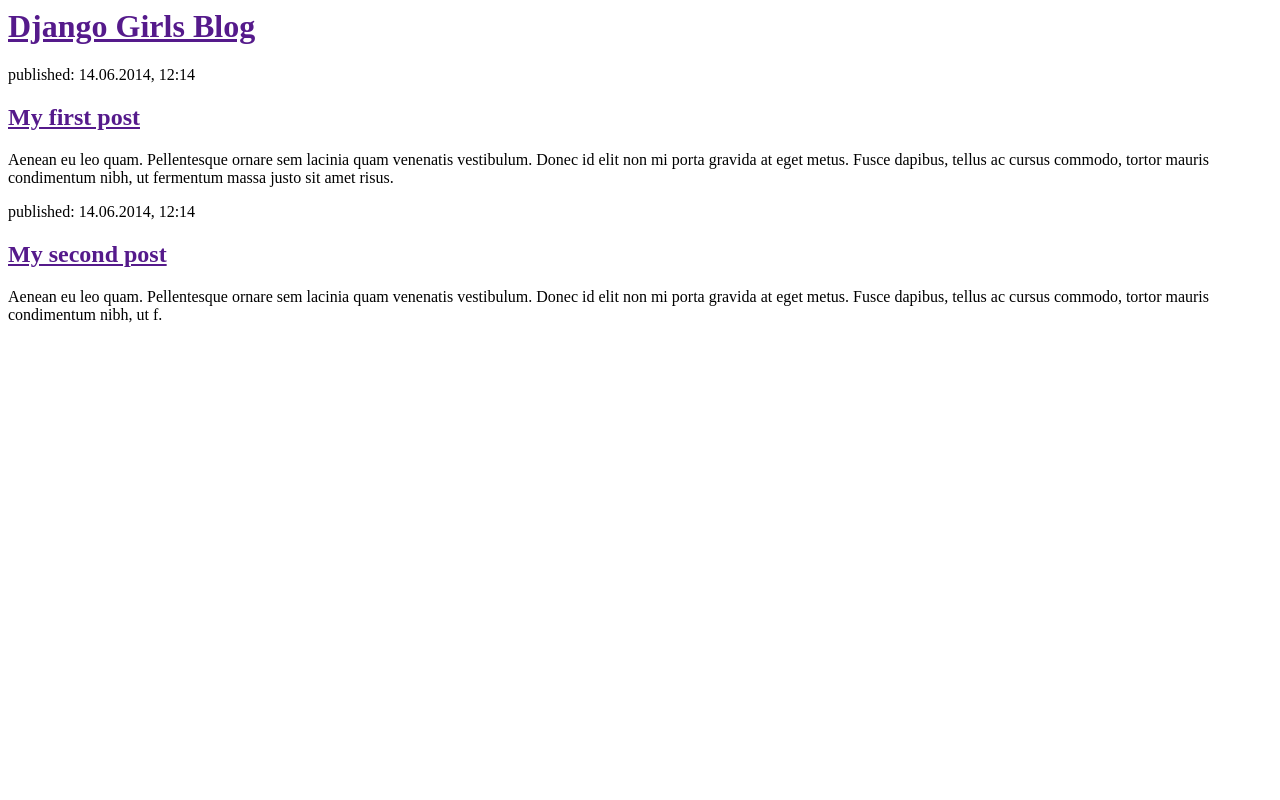
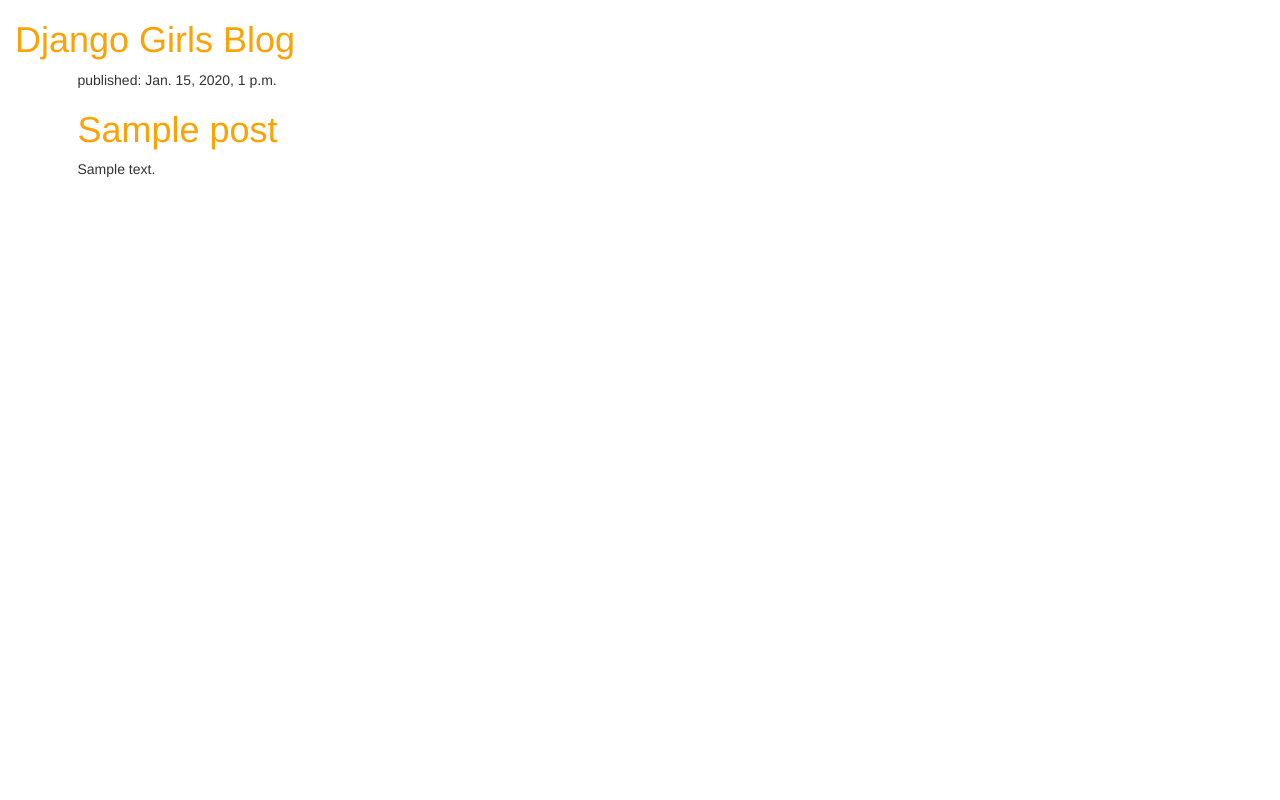
Before and after one commit to harada83/lp_new, a Django app: template lp/templates/blog/post_list.html in a window 1280 px wide. Run offline with Django 3.2, Linux system fonts and the light colour scheme; the template is opened without the code that fills it: values that come from a table or form of the project are taken from there, others are empty; tables that the repository leaves empty hold one stand-in row (values such as "Sample post"); some libraries are stand-ins or nearby versions.

Commit message:
Change the HTML for site. ver.2

```diff
--- a/lp/blog/models.py
+++ b/lp/blog/models.py
@@ -23,5 +23,5 @@
         self.published_date = timezone.now()
         self.save()
 
-    def __str__(self):
+    def __unicode__(self):
         return self.title
--- a/lp/blog/views.py
+++ b/lp/blog/views.py
@@ -1,8 +1,12 @@
 # -*- coding: utf-8 -*-
 from __future__ import unicode_literals
 from django.shortcuts import render
+from .models import *
+from django.utils import timezone
 
 
 # Create your views here.
 def post_list(request):
-    return render(request, 'blog/post_list.html', {})
+	posts = Post.objects.filter(published_date__lte=timezone.now()).order_by('published_date')
+
+	return render(request, 'blog/post_list.html', {'posts': posts})
--- /dev/null
+++ b/lp/static/css/blog.css
@@ -0,0 +1,7 @@
+h1 a {
+    color: #FCA205;
+}
+
+body {
+    padding-left: 15px;
+}
--- a/lp/templates/blog/post_list.html
+++ b/lp/templates/blog/post_list.html
@@ -1,22 +1,29 @@
+{% load staticfiles %}
+<!--  -->
 <html>
     <head>
+	    <link rel="stylesheet" href="//maxcdn.bootstrapcdn.com/bootstrap/3.2.0/css/bootstrap.min.css">
+	    <link rel="stylesheet" href="//maxcdn.bootstrapcdn.com/bootstrap/3.2.0/css/bootstrap-theme.min.css">
+	    <link rel="stylesheet" href="{% static 'css/blog.css' %}">
         <title>Django Girls blog</title>
     </head>
     <body>
-        <div>
-            <h1><a href="">Django Girls Blog</a></h1>
-        </div>
+	    <div>
+	        <h1><a href="/">Django Girls Blog</a></h1>
+	    </div>
+	    <div class='container'>
+	    	<div class='row'>
+	    		<div class='col-lg-8'>
+				    {% for post in posts %}
+				        <div>
+				            <p>published: {{ post.published_date }}</p>
+				            <h1><a href="">{{ post.title }}</a></h1>
+				            <p>{% autoescape off %}{{ post.text|linebreaksbr }}{% endautoescape %}</p>
 
-        <div>
-            <p>published: 14.06.2014, 12:14</p>
-            <h2><a href="">My first post</a></h2>
-            <p>Aenean eu leo quam. Pellentesque ornare sem lacinia quam venenatis vestibulum. Donec id elit non mi porta gravida at eget metus. Fusce dapibus, tellus ac cursus commodo, tortor mauris condimentum nibh, ut fermentum massa justo sit amet risus.</p>
-        </div>
-
-        <div>
-            <p>published: 14.06.2014, 12:14</p>
-            <h2><a href="">My second post</a></h2>
-            <p>Aenean eu leo quam. Pellentesque ornare sem lacinia quam venenatis vestibulum. Donec id elit non mi porta gravida at eget metus. Fusce dapibus, tellus ac cursus commodo, tortor mauris condimentum nibh, ut f.</p>
-        </div>
+				        </div>
+				    {% endfor %}
+				   </div>
+	    	</div>
+	    </div>
     </body>
 </html>
```
Also changed, not shown: lp/blog/admin.py (+8 -3 lines), lp/lp/settings.py (+13 -2 lines), lp/blog/migrations/0004_auto_20170801_1701.py (added).
